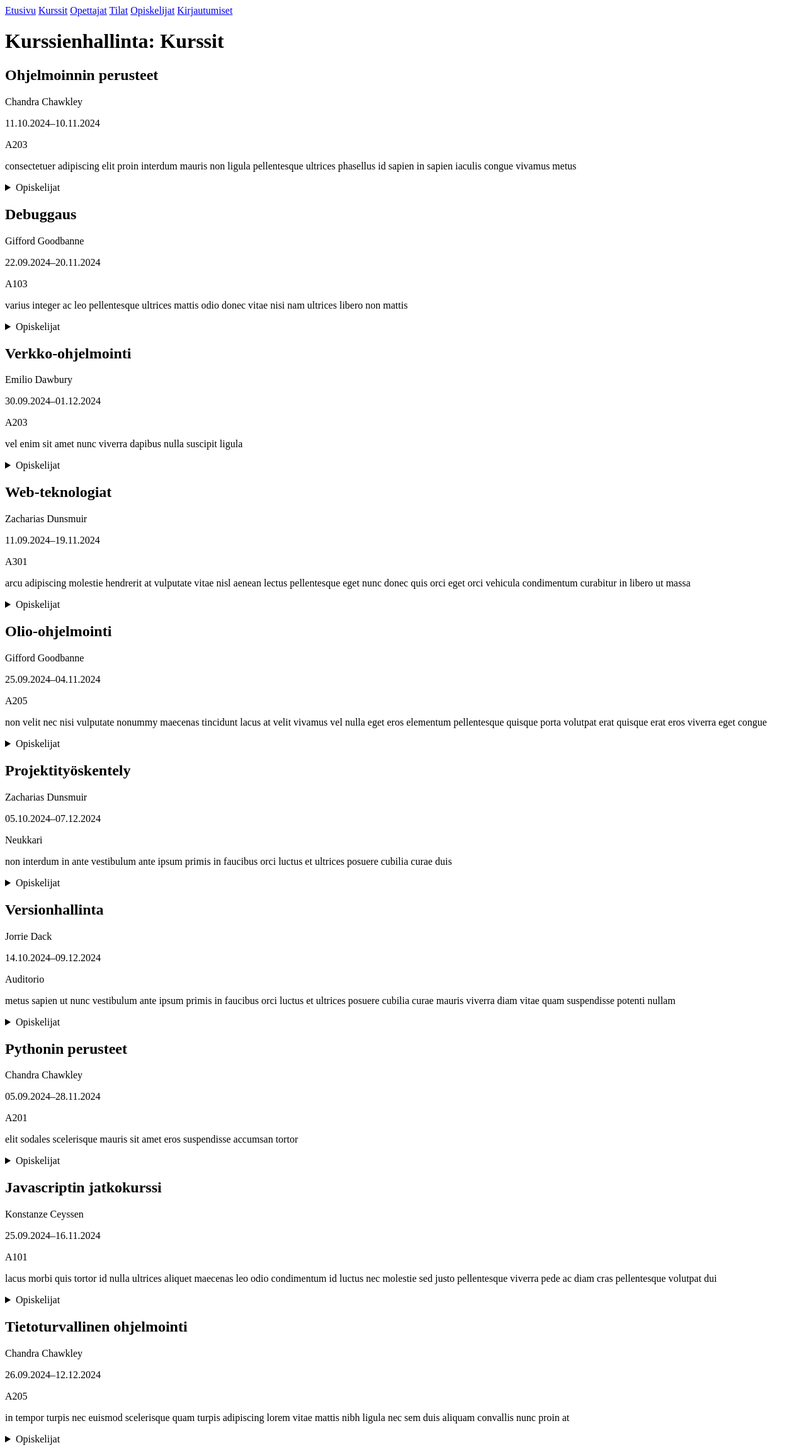
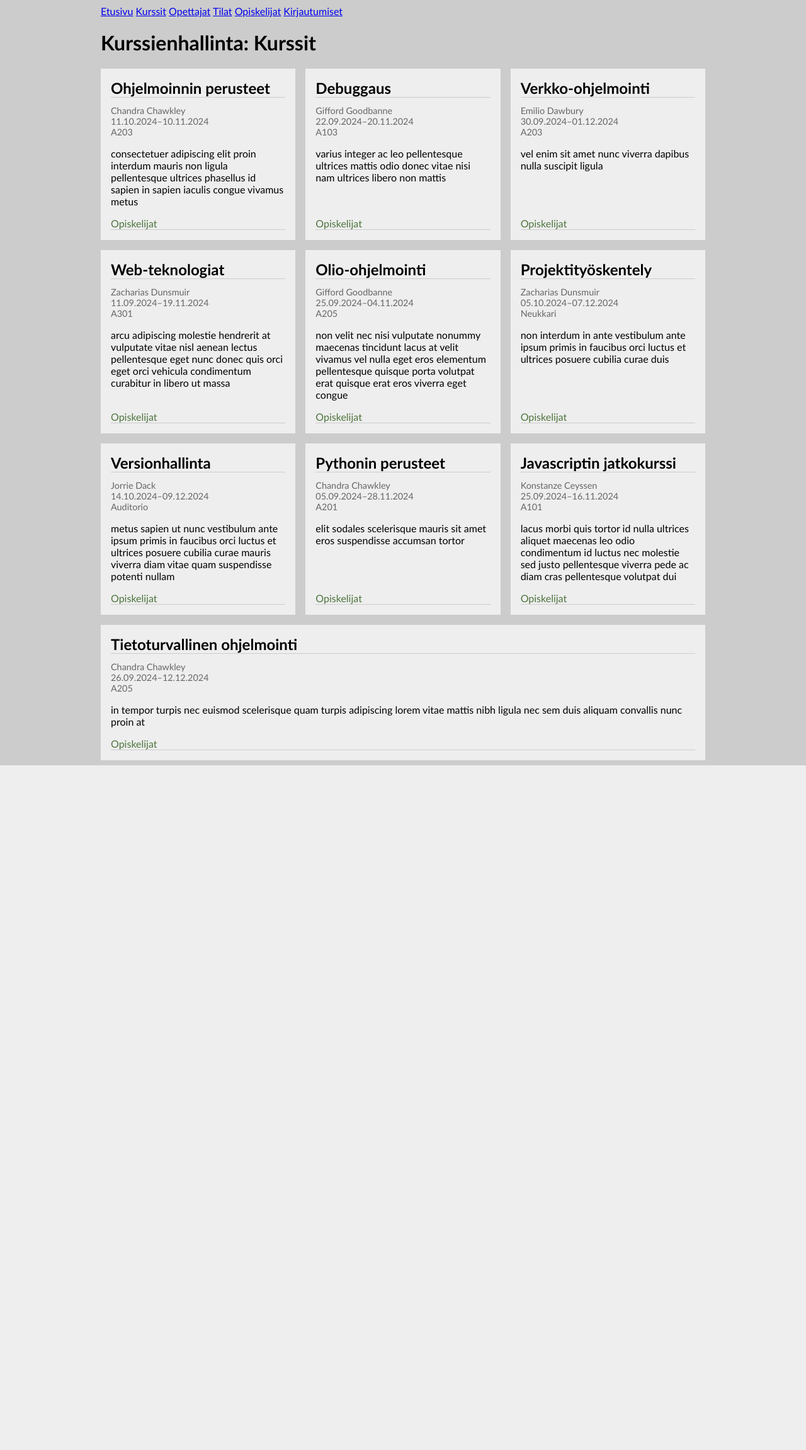
Before and after one commit to TopiS-TAI/kurssienhallinta, a PHP site: page /kurssit.php in a window 1280 px wide. Shown: the whole page at 63% size. After the commit the page ends 1215 px from the top, so only its background shows below. Run offline with PHP 8.4, Linux system fonts and the light colour scheme; data comes from the database, SQL or seed files in the repository.

Commit message:
Tyylit mukaan

```diff
--- a/index.php
+++ b/index.php
@@ -4,6 +4,7 @@
     <meta charset="UTF-8">
     <meta name="viewport" content="width=device-width, initial-scale=1.0">
     <title>Kurssienhallinta</title>
+    <link rel="stylesheet" href="style.css">
 </head>
 <body>
     <header>
--- a/kirjautumiset.php
+++ b/kirjautumiset.php
@@ -4,6 +4,7 @@
     <meta charset="UTF-8">
     <meta name="viewport" content="width=device-width, initial-scale=1.0">
     <title>Kurssienhallinta</title>
+    <link rel="stylesheet" href="style.css">
 </head>
 <body>
 <header>
--- a/kurssit.php
+++ b/kurssit.php
@@ -4,6 +4,7 @@
     <meta charset="UTF-8">
     <meta name="viewport" content="width=device-width, initial-scale=1.0">
     <title>Kurssienhallinta</title>
+    <link rel="stylesheet" href="style.css">
 </head>
 <body>
     <header>
--- a/opettajat.php
+++ b/opettajat.php
@@ -4,6 +4,7 @@
     <meta charset="UTF-8">
     <meta name="viewport" content="width=device-width, initial-scale=1.0">
     <title>Kurssienhallinta</title>
+    <link rel="stylesheet" href="style.css">
 </head>
 <body>
     <header>
--- a/opiskelijat.php
+++ b/opiskelijat.php
@@ -4,6 +4,7 @@
     <meta charset="UTF-8">
     <meta name="viewport" content="width=device-width, initial-scale=1.0">
     <title>Kurssienhallinta</title>
+    <link rel="stylesheet" href="style.css">
 </head>
 <body>
     <header>
--- /dev/null
+++ b/style.css
@@ -0,0 +1,56 @@
+html {
+    font-family:'Trebuchet MS', 'Lucida Sans Unicode', 'Lucida Grande', 'Lucida Sans', Arial, sans-serif;
+    background-color: #CCC;;
+}
+
+body {
+    padding: 0 2em;
+}
+
+header, main {
+    max-width: 60em;
+    margin: 0 auto
+}
+
+section.kurssit {
+    display: flex;
+    flex-wrap: wrap;
+    gap: 1em;
+    & > * {
+        flex-basis: 16em;
+        flex-grow: 1;
+    }
+}
+
+.kurssi-info {
+    background-color: #EEE;
+    padding: 1em;
+    display: flex;
+    flex-direction: column;
+    h2 {
+        margin-top: 0;
+        margin-bottom: 0.5em;
+        border-bottom: 1px solid #CCC;
+    }
+    .kurssi-detaljit {
+        font-size: 0.9em;
+        color: #666;
+        & > * {
+            margin: 0;
+        }
+    }
+    .kurssi-kuvaus {
+        flex-grow: 1;
+    }
+    .kurssi-opiskelijat {
+        summary {
+            color: #4d743d;
+            cursor: pointer;
+            list-style-type: none;
+            border-bottom: 1px solid #CCC;
+            &:hover {
+                color: #27620d;
+            }
+        }
+    }
+}
--- a/tilat.php
+++ b/tilat.php
@@ -4,6 +4,7 @@
     <meta charset="UTF-8">
     <meta name="viewport" content="width=device-width, initial-scale=1.0">
     <title>Kurssienhallinta</title>
+    <link rel="stylesheet" href="style.css">
 </head>
 <body>
     <header>
```
